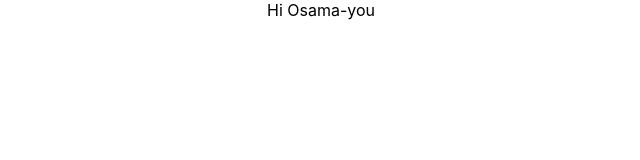
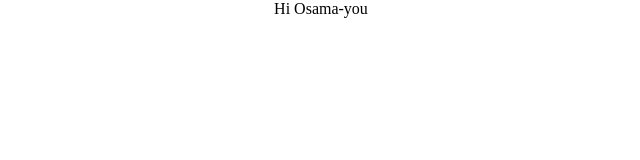
Before and after one commit to Osama-you/portfolio, a React (Create React App) app: page / in a window 1280 px wide. Shown: the top 160 px of the page, without its empty margins (319-959 px from the left). Built offline with nearby package versions, Linux system fonts and the light colour scheme.

Commit message:
Normalize CSS

```diff
--- a/src/index.css
+++ b/src/index.css
@@ -1,13 +1,58 @@
-body {
+* {
+  padding: 0;
   margin: 0;
-  font-family: -apple-system, BlinkMacSystemFont, 'Segoe UI', 'Roboto', 'Oxygen',
-    'Ubuntu', 'Cantarell', 'Fira Sans', 'Droid Sans', 'Helvetica Neue',
-    sans-serif;
-  -webkit-font-smoothing: antialiased;
-  -moz-osx-font-smoothing: grayscale;
+  border: 0;
+  outline: 0;
+  background-color: inherit;
+  color: inherit;
+  font-family: inherit;
+  font-size: inherit;
+  box-shadow: none;
+  box-sizing: border-box;
 }
 
-code {
-  font-family: source-code-pro, Menlo, Monaco, Consolas, 'Courier New',
-    monospace;
+html {
+  scroll-behavior: smooth;
 }
+
+h1,
+h2,
+h3,
+h4 {
+  line-height: 1.2;
+  color: var(--clr-fg-alt);
+}
+
+h1 {
+  font-size: 4rem;
+}
+
+h2 {
+  font-size: 2rem;
+}
+
+h3 {
+  font-size: 1.5rem;
+}
+
+h4 {
+  font-size: 1.3rem;
+}
+
+ul {
+  list-style-type: none;
+}
+
+a {
+  text-decoration: none;
+}
+
+button {
+  cursor: pointer;
+}
+
+@media (max-width: 900px) {
+  h1 {
+    font-size: 2.6rem;
+  }
+}
```
